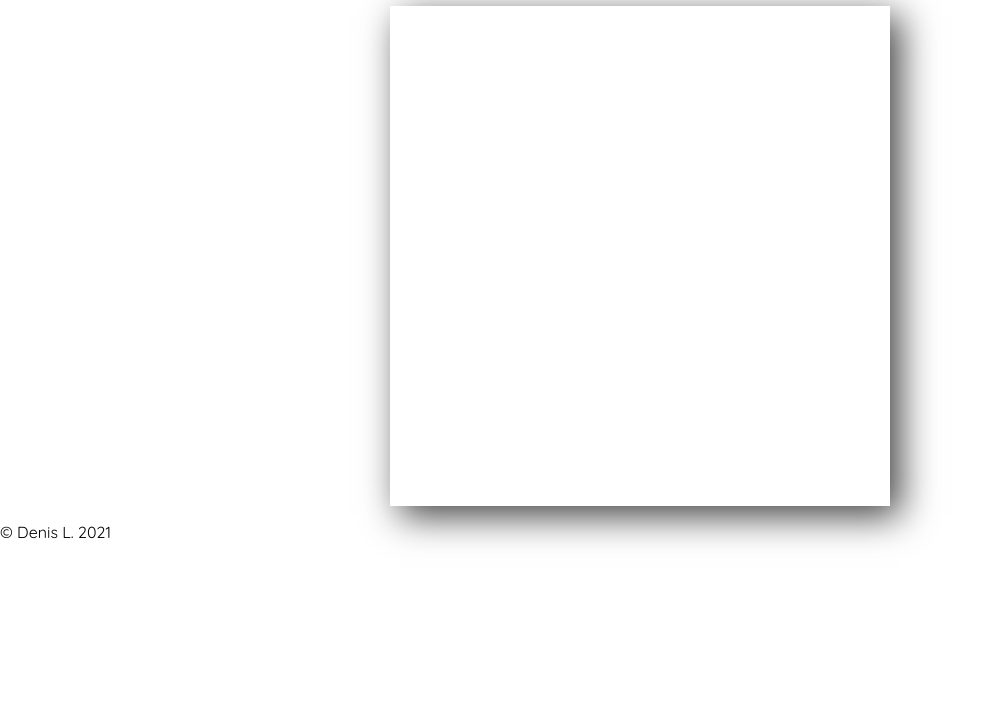
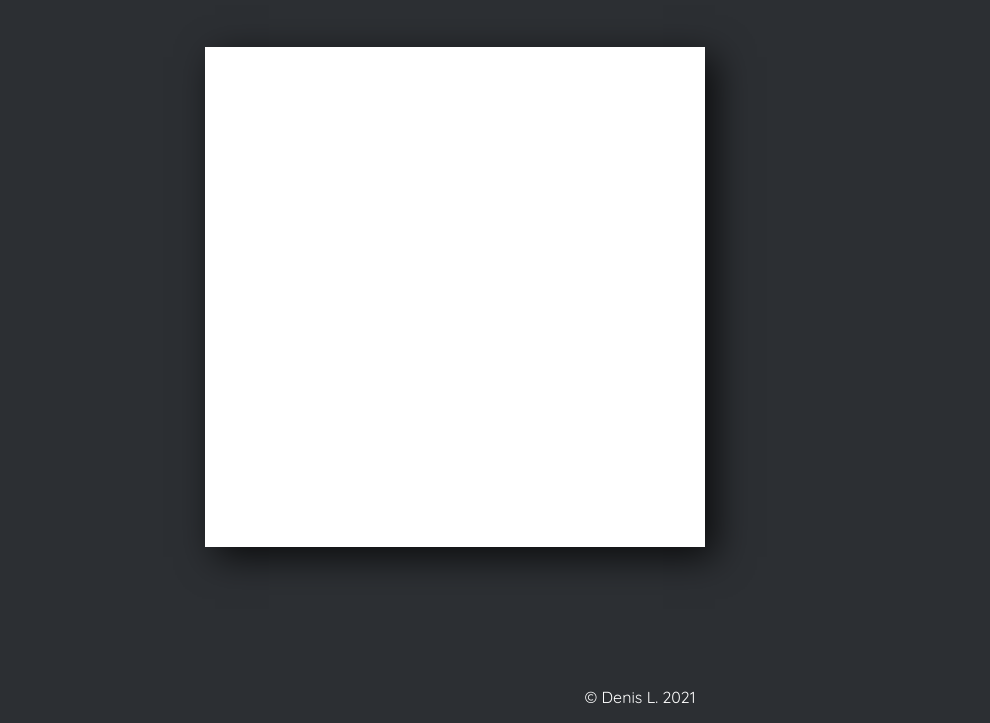
Before and after one commit to denleduc/etch-a-sketch, a plain HTML site: page index.html in a window 1280 px wide. Shown: the part 77-800 px from the top of the page, without its empty margins (0-990 px from the left). Drawn offline with Linux system fonts and the light colour scheme.

Commit message:
Added some flex

```diff
--- a/index.html
+++ b/index.html
@@ -6,12 +6,12 @@
     <link rel="stylesheet" href="style.css">
   </head>
   <body>
-    <h1>Etch a sketch</h1>
-
-    <div class="grid-container">
-      <!-- Using JS to add the grids here -->
+    <div class="page-content">
+      <h1>Etch a sketch</h1>
+      <div class="grid-container">
+        <!-- Using JS to add the grids here -->
+      </div>
     </div>
-
     <div class="footer">
       <p>© Denis L. 2021</p>
     </div>
--- a/style.css
+++ b/style.css
@@ -2,12 +2,21 @@
 
 * {
   font-family: 'Quicksand', sans-serif;
+  color: white
 }
 
 body {
   display: flex;
   flex-direction: column;
+  justify-content: space-between;
   margin: 0;
+  height: 100vh;
+  background-color: #2c2f33;
+}
+
+.page-content {
+  display: flex;
+  flex: 1 0 auto;
 }
 
 .grid-container {
@@ -18,8 +27,14 @@ body {
   height: 500px;
   display: grid;
   box-shadow: 10px 10px 35px 0px rgba(0,0,0,0.75);
+  background-color: #FFF;
 }
 
+.footer {
+  flex-shrink: 0;
+  display: flex;
+  justify-content: center;
+}
 .black {
   background-color: #000;
 }
```
